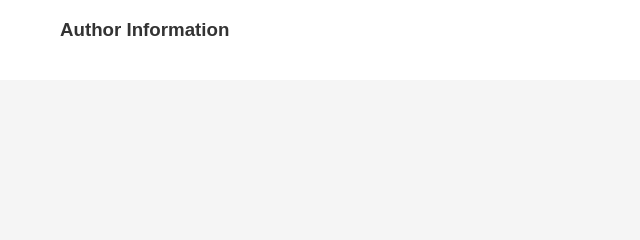
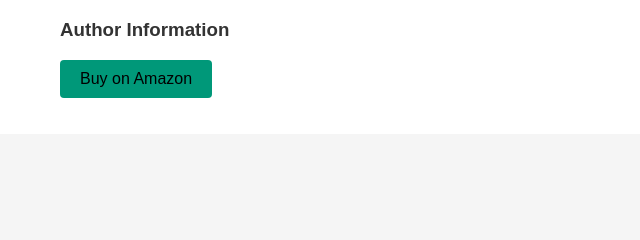
Before and after one commit to gabrielrosendo/sortedTale, a Flask app: page /bookpage/1 in a window 1280 px wide. Shown: the part 443-683 px from the top of the page, without its empty margins (0-640 px from the left). Run offline with Flask 3, Linux system fonts and the light colour scheme; data that the repository does not hold is empty.

Commit message:
Updated bookpage.html with Amazon link

```diff
--- a/templates/bookpage.html
+++ b/templates/bookpage.html
@@ -24,6 +24,7 @@
                             <p>Birth Year: {{ author.birth_year }}</p>
                             <p>Country: {{ author.country }}</p>
                         {% endfor %}
+                        <a href="https://www.amazon.com/s?k={{ book.title }}"><button>Buy on Amazon </button></a>
                     </li>
             </ul>
     </body>
```
